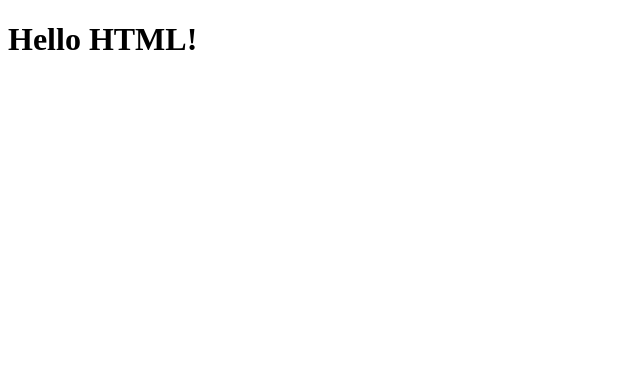
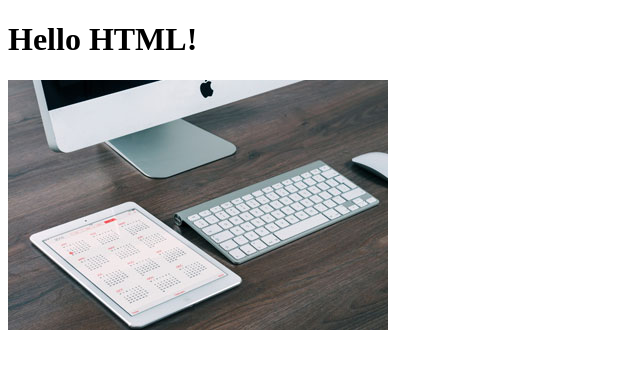
Before and after one commit to volodymyr-komarnyckyi/hello-html, a plain HTML site: page index.html in a window 1280 px wide. Shown: the whole page, without its empty margins (0-640 px from the left). Drawn offline with Linux system fonts and the light colour scheme.

Commit message:
Added image

```diff
--- a/index.html
+++ b/index.html
@@ -7,5 +7,6 @@
 </head>
 <body>
     <h1>Hello HTML!</h1>
+    <img src="img/computer.jpg" alt="Computer">
 </body>
 </html>
```
Also changed, not shown: img/computer.jpg (added).
